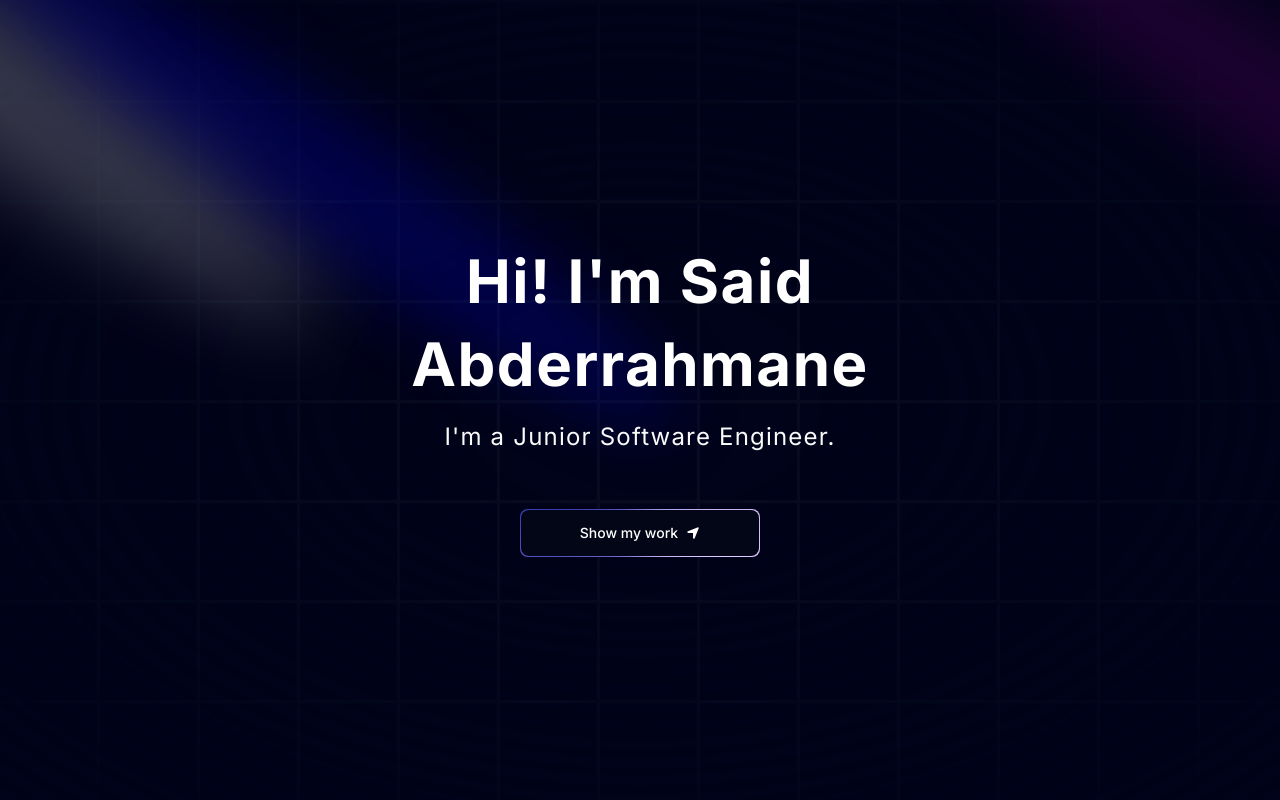
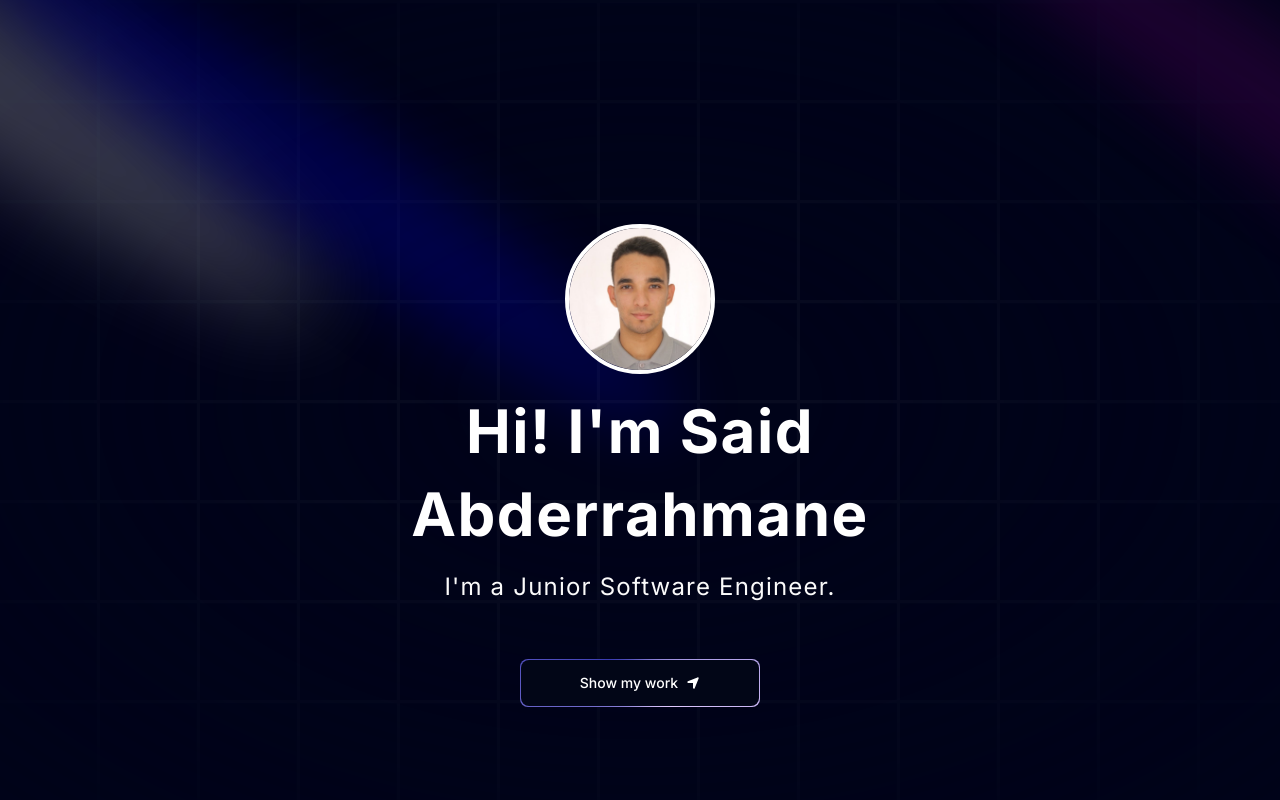
Before and after one commit to SaidAbderrahmane/saidabderrahmane.github.io, a Next.js app: page / in a window 1280 px wide. Shown: the top 800 px of the page. Built offline with nearby package versions, Linux system fonts and the light colour scheme.

Commit message:
added my picture in hero section

```diff
--- a/components/Hero.tsx
+++ b/components/Hero.tsx
@@ -3,6 +3,7 @@ import { FaLocationArrow } from "react-icons/fa6";
 import MagicButton from "./MagicButton";
 import { Spotlight } from "./ui/Spotlight";
 import { TextGenerateEffect } from "./ui/TextGenerateEffect";
+import Image from 'next/image';
 
 const Hero = () => {
   return (
@@ -32,14 +33,22 @@ const Hero = () => {
       </div>
 
       <div className="flex justify-center relative my-20 z-10">
+
         <div className="max-w-[89vw] md:max-w-2xl lg:max-w-[60vw] flex flex-col items-center justify-center">
+          <Image
+            src="/photo.png"
+            alt="Your Name"
+            className="rounded-full border-4 border-white"
+            width={150}
+            height={150}
+          />
           <TextGenerateEffect
             words="Hi! I&apos;m Said Abderrahmane"
             className="text-center text-[40px] md:text-5xl lg:text-6xl"
           />
 
           <p className="text-center md:tracking-wider mb-4 text-sm md:text-lg lg:text-2xl">
-              I&apos;m a Junior Software Engineer.
+            I&apos;m a Junior Software Engineer.
           </p>
 
           <a href="#projects">
```
